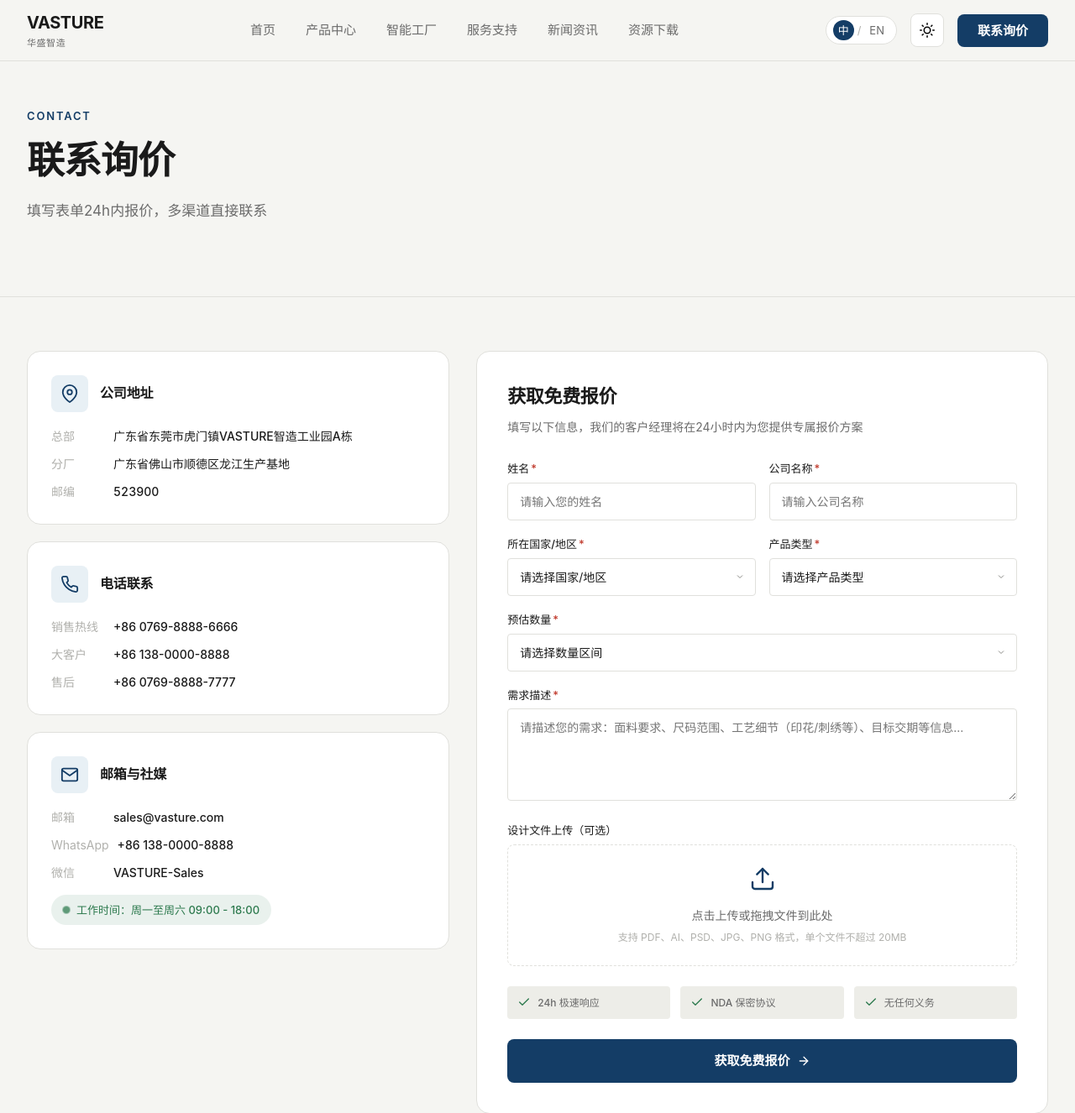
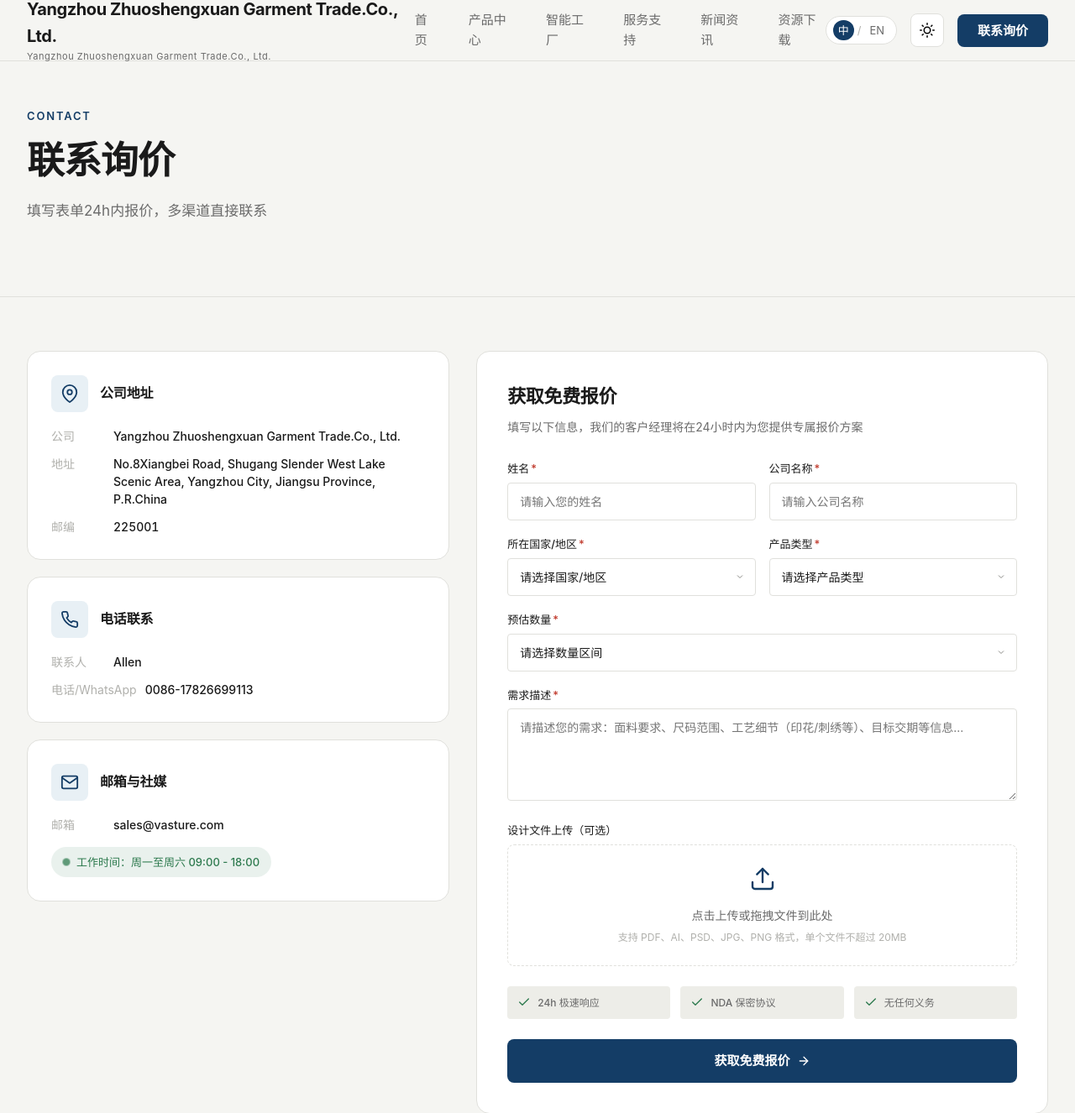
Before and after one commit to fastnas2023/vasture-website, a PHP site: page /contact.html in a window 1280 px wide. Shown: the top 1326 px of the page at 84% size. Run offline with PHP 8.4, Linux system fonts and the light colour scheme.

Commit message:
Update company information and address globally

```diff
--- a/contact.html
+++ b/contact.html
@@ -3,7 +3,7 @@
 <head>
   <meta charset="UTF-8">
   <meta name="viewport" content="width=device-width, initial-scale=1.0">
-  <title>联系询价 - VASTURE 华盛智造</title>
+  <title>联系询价 - Yangzhou Zhuoshengxuan Garment Trade.Co., Ltd.</title>
   <link rel="stylesheet" href="css/brand.css">
   <style>
     .contact-main {
@@ -402,8 +402,8 @@
   <header class="site-header">
     <div class="cf-container">
       <a href="home.html" class="logo-link">
-        <span>VASTURE</span>
-        <span>华盛智造</span>
+        <span>Yangzhou Zhuoshengxuan Garment Trade.Co., Ltd.</span>
+        <span>Yangzhou Zhuoshengxuan Garment Trade.Co., Ltd.</span>
       </a>
       <nav>
         <a href="home.html" data-dom-id="nav-home">首页</a>
@@ -472,16 +472,16 @@
             </div>
             <div class="info-list">
               <div class="info-item">
-                <span class="ii-label">总部</span>
-                <span class="ii-value">广东省东莞市虎门镇VASTURE智造工业园A栋</span>
+                <span class="ii-label">公司</span>
+                <span class="ii-value">Yangzhou Zhuoshengxuan Garment Trade.Co., Ltd.</span>
               </div>
               <div class="info-item">
-                <span class="ii-label">分厂</span>
-                <span class="ii-value">广东省佛山市顺德区龙江生产基地</span>
+                <span class="ii-label">地址</span>
+                <span class="ii-value">No.8Xiangbei Road, Shugang Slender West Lake Scenic Area, Yangzhou City, Jiangsu Province, P.R.China</span>
               </div>
               <div class="info-item">
                 <span class="ii-label">邮编</span>
-                <span class="ii-value cf-numeric">523900</span>
+                <span class="ii-value cf-numeric">225001</span>
               </div>
             </div>
           </div>
@@ -495,17 +495,14 @@
             </div>
             <div class="info-list">
               <div class="info-item">
-                <span class="ii-label">销售热线</span>
-                <span class="ii-value"><a href="tel:+86076988886666">+86 0769-8888-6666</a></span>
+                <span class="ii-label">联系人</span>
+                <span class="ii-value">Allen</span>
               </div>
               <div class="info-item">
-                <span class="ii-label">大客户</span>
-                <span class="ii-value"><a href="tel:+8613800008888">+86 138-0000-8888</a></span>
+                <span class="ii-label">电话/WhatsApp</span>
+                <span class="ii-value"><a href="https://wa.me/8617826699113" target="_blank" rel="noopener">0086-17826699113</a></span>
               </div>
-              <div class="info-item">
-                <span class="ii-label">售后</span>
-                <span class="ii-value"><a href="tel:+86076988887777">+86 0769-8888-7777</a></span>
-              </div>
+
             </div>
           </div>
 
@@ -521,14 +518,8 @@
                 <span class="ii-label">邮箱</span>
                 <span class="ii-value"><a href="mailto:sales@vasture.com">sales@vasture.com</a></span>
               </div>
-              <div class="info-item">
-                <span class="ii-label">WhatsApp</span>
-                <span class="ii-value"><a href="https://wa.me/8613800008888" target="_blank" rel="noopener">+86 138-0000-8888</a></span>
-              </div>
-              <div class="info-item">
-                <span class="ii-label">微信</span>
-                <span class="ii-value">VASTURE-Sales</span>
-              </div>
+
+
             </div>
             <div class="working-hours-badge">
               <span class="wh-dot"></span>
@@ -660,7 +651,7 @@
         </div>
 
         <div class="map-wrap">
-          <img src="assets/image_14_yi19x4.jpg" alt="VASTURE华盛智造工业园位置地图">
+          <img src="assets/image_14_yi19x4.jpg" alt="Yangzhou Zhuoshengxuan Garment Trade.Co., Ltd.工业园位置地图">
           <div class="map-pin">
             <svg viewBox="0 0 24 32" fill="none" xmlns="http://www.w3.org/2000/svg">
               <path d="M12 0C5.373 0 0 5.373 0 12c0 8.5 12 20 12 20s12-11.5 12-20C24 5.373 18.627 0 12 0zm0 16c-2.209 0-4-1.791-4-4s1.791-4 4-4 4 1.791 4 4-1.791 4-4 4z" fill="#143D66"/>
@@ -675,7 +666,7 @@
               <svg viewBox="0 0 24 24" fill="none" stroke="currentColor" stroke-width="2" stroke-linecap="round" stroke-linejoin="round"><path d="M21 10c0 7-9 13-9 13s-9-6-9-13a9 9 0 0 1 18 0z"/><circle cx="12" cy="10" r="3"/></svg>
             </div>
             <div>
-              <div class="mc-title">VASTURE 华盛智造东莞总部工业园</div>
+              <div class="mc-title">Yangzhou Zhuoshengxuan Garment Trade.Co., Ltd.</div>
               <div class="mc-sub">广东省东莞市虎门镇 S358省道旁 · 距虎门高铁站 12 分钟车程 · 距深圳宝安机场 35 分钟</div>
             </div>
           </div>
@@ -700,7 +691,7 @@
     <div class="cf-container">
       <div class="footer-grid">
         <div>
-          <div class="footer-brand-name">VASTURE 华盛智造</div>
+          <div class="footer-brand-name">Yangzhou Zhuoshengxuan Garment Trade.Co., Ltd.</div>
           <p class="footer-brand-desc">专注服装智能制造20年，提供从设计打版到批量生产的一站式柔性供应链服务，服务全球500+品牌客户。</p>
           <div class="social-icons">
             <a href="#" class="social-icon" aria-label="WhatsApp">
@@ -742,7 +733,10 @@
         <div>
           <div class="footer-col-title">联系我们</div>
           <div class="footer-contact">
-            <div>📍 广东省东莞市虎门镇VASTURE工业园</div>
+            <div>📍 No.8Xiangbei Road, Shugang Slender West Lake Scenic Area, Yangzhou City, Jiangsu Province, P.R.China</div>
+            <div>📞 0086-17826699113 (Allen)</div>
+            <div>💬 WhatsApp: 0086-17826699113</div>
+          </div>
             <div>📞 +86 0769-8888-6666</div>
             <div>✉️ sales@vasture.com</div>
             <div>💬 WhatsApp: +86 138-0000-8888</div>
@@ -750,7 +744,7 @@
         </div>
       </div>
       <div class="footer-bottom">
-        <div>© 2025 VASTURE 华盛智造. All Rights Reserved.</div>
+        <div>© 2025 Yangzhou Zhuoshengxuan Garment Trade.Co., Ltd. All Rights Reserved.</div>
         <div>粤ICP备2025000001号 · 粤公网安备44190000000001号</div>
       </div>
     </div>
@@ -763,8 +757,8 @@
   <aside class="mobile-drawer" role="dialog" aria-label="移动端导航">
     <div class="mobile-drawer-header">
       <a href="home.html" class="logo-link">
-        <span>VASTURE</span>
-        <span>华盛智造</span>
+        <span>Yangzhou Zhuoshengxuan Garment Trade.Co., Ltd.</span>
+        <span>Yangzhou Zhuoshengxuan Garment Trade.Co., Ltd.</span>
       </a>
       <button class="mobile-drawer-close" data-action="close-menu" aria-label="关闭菜单">
         <svg viewBox="0 0 24 24" fill="none" stroke="currentColor" stroke-width="2" stroke-linecap="round" stroke-linejoin="round">
--- a/css/brand.css
+++ b/css/brand.css
@@ -1,5 +1,5 @@
 /* ============================================================
-   VASTURE 华盛智造 - Brand & Shared CSS
+   Yangzhou Zhuoshengxuan Garment Trade.Co., Ltd. - Brand & Shared CSS
    Deep Ocean Blue + Warm Cream + Charcoal
    Prefix: cf (clothing-factory)
    ============================================================ */
--- a/js/main.js
+++ b/js/main.js
@@ -1,5 +1,5 @@
 /* ============================================================
-   VASTURE 华盛智造 - Shared Interactions JS
+   Yangzhou Zhuoshengxuan Garment Trade.Co., Ltd. - Shared Interactions JS
    Handles: nav scroll state, mobile drawer, theme toggle,
             scroll reveal, form interactions, product filtering
    ============================================================ */
```
Also changed, not shown: blog.html (+18 -15 lines), factory.html (+15 -16 lines), home.html (+11 -12 lines), products.html (+11 -12 lines), resources.html (+14 -11 lines), services.html (+12 -13 lines).
